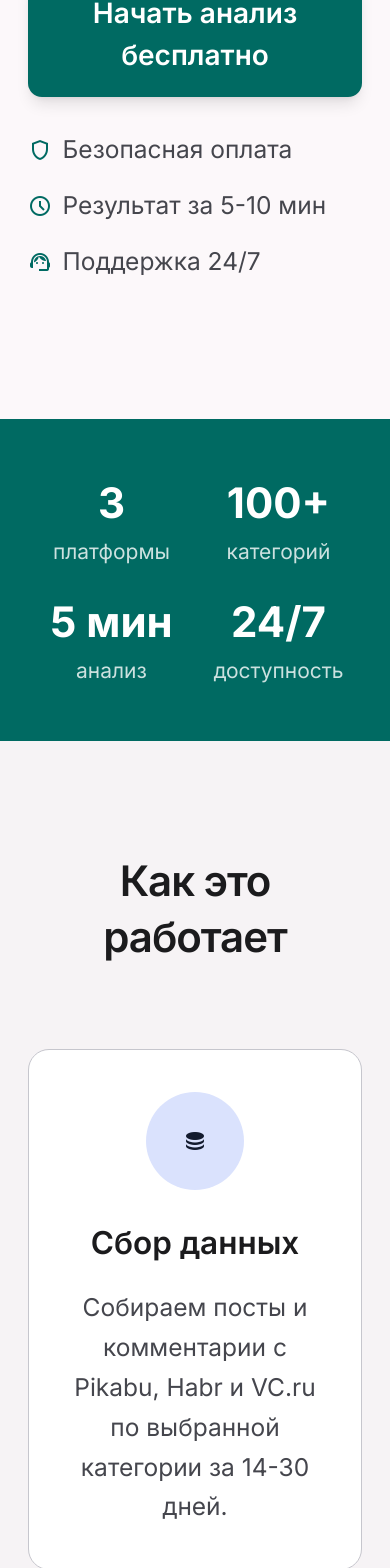
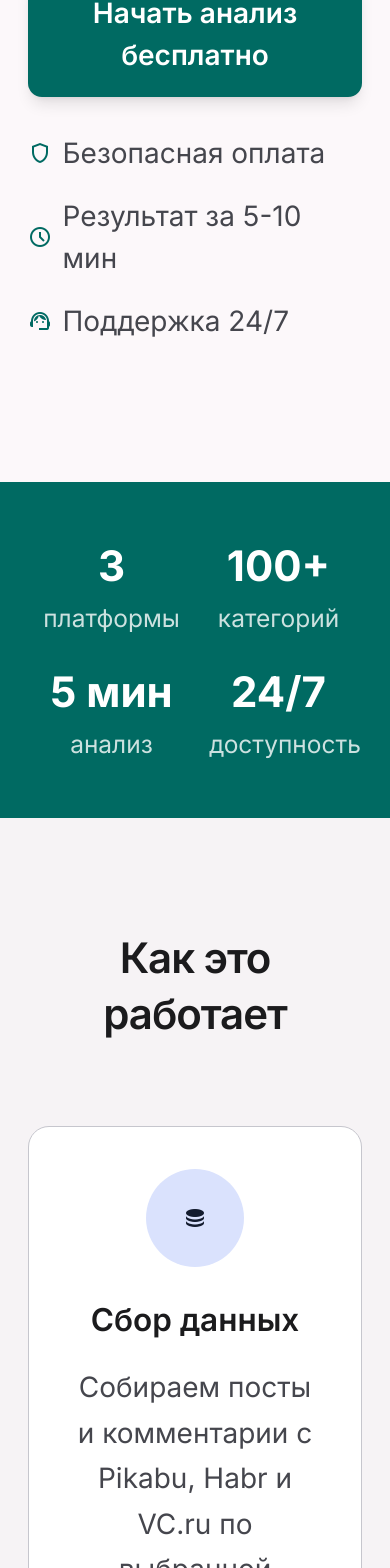
Before and after one commit to Nik-Maltcev/pikabu, a Vue app in the folder frontend/: page / in a window 390 px wide. Shown: the part 1258-2826 px from the top of the page. Built offline with nearby package versions, Linux system fonts and the light colour scheme; no server answers.

Commit message:
Increase body text to text-base, keep stats labels smaller

```diff
--- a/frontend/src/pages/Landing.vue
+++ b/frontend/src/pages/Landing.vue
@@ -48,17 +48,17 @@ function goToApp() {
               </button>
             </div>
             <!-- Trust badges -->
-            <div class="flex flex-wrap gap-3 md:gap-6 text-sm md:text-sm text-[#45464d]">
+            <div class="flex flex-wrap gap-3 md:gap-6 text-base md:text-base text-[#45464d]">
               <div class="flex items-center gap-1.5">
-                <span class="material-symbols-outlined text-[#006a62] text-base md:text-xl">shield</span>
+                <span class="material-symbols-outlined text-[#006a62] text-xl md:text-xl">shield</span>
                 Безопасная оплата
               </div>
               <div class="flex items-center gap-1.5">
-                <span class="material-symbols-outlined text-[#006a62] text-base md:text-xl">schedule</span>
+                <span class="material-symbols-outlined text-[#006a62] text-xl md:text-xl">schedule</span>
                 Результат за 5-10 мин
               </div>
               <div class="flex items-center gap-1.5">
-                <span class="material-symbols-outlined text-[#006a62] text-base md:text-xl">support_agent</span>
+                <span class="material-symbols-outlined text-[#006a62] text-xl md:text-xl">support_agent</span>
                 Поддержка 24/7
               </div>
             </div>
@@ -75,7 +75,7 @@ function goToApp() {
             <!-- Floating stats card - visible on lg+ -->
             <div class="hidden lg:block absolute -bottom-6 -left-6 bg-white rounded-xl shadow-xl p-4 border border-[#c6c6cd]">
               <div class="text-2xl font-bold text-[#006a62]">50 000+</div>
-              <div class="text-sm text-[#45464d]">постов проанализировано</div>
+              <div class="text-base text-[#45464d]">постов проанализировано</div>
             </div>
           </div>
         </div>
@@ -87,19 +87,19 @@ function goToApp() {
           <div class="grid grid-cols-2 md:grid-cols-4 gap-4 md:gap-8 text-center text-white">
             <div>
               <div class="text-2xl md:text-4xl font-bold mb-1 md:mb-2">3</div>
-              <div class="text-xs md:text-sm opacity-80">платформы</div>
+              <div class="text-sm md:text-sm opacity-80">платформы</div>
             </div>
             <div>
               <div class="text-2xl md:text-4xl font-bold mb-1 md:mb-2">100+</div>
-              <div class="text-xs md:text-sm opacity-80">категорий</div>
+              <div class="text-sm md:text-sm opacity-80">категорий</div>
             </div>
             <div>
               <div class="text-2xl md:text-4xl font-bold mb-1 md:mb-2">5 мин</div>
-              <div class="text-xs md:text-sm opacity-80">анализ</div>
+              <div class="text-sm md:text-sm opacity-80">анализ</div>
             </div>
             <div>
               <div class="text-2xl md:text-4xl font-bold mb-1 md:mb-2">24/7</div>
-              <div class="text-xs md:text-sm opacity-80">доступность</div>
+              <div class="text-sm md:text-sm opacity-80">доступность</div>
             </div>
           </div>
         </div>
@@ -115,7 +115,7 @@ function goToApp() {
                 <span class="material-symbols-outlined text-2xl md:text-3xl icon-fill">database</span>
               </div>
               <h3 class="text-lg md:text-xl font-semibold mb-3 md:mb-4">Сбор данных</h3>
-              <p class="text-sm text-[#45464d] leading-relaxed">
+              <p class="text-base text-[#45464d] leading-relaxed">
                 Собираем посты и комментарии с Pikabu, Habr и VC.ru по выбранной категории за 14-30 дней.
               </p>
             </div>
@@ -124,7 +124,7 @@ function goToApp() {
                 <span class="material-symbols-outlined text-2xl md:text-3xl icon-fill">psychology</span>
               </div>
               <h3 class="text-lg md:text-xl font-semibold mb-3 md:mb-4">ИИ-анализ</h3>
-              <p class="text-sm text-[#45464d] leading-relaxed">
+              <p class="text-base text-[#45464d] leading-relaxed">
                 Нейросеть анализирует боли аудитории, выявляет паттерны и генерирует бизнес-идеи.
               </p>
             </div>
@@ -133,7 +133,7 @@ function goToApp() {
                 <span class="material-symbols-outlined text-2xl md:text-3xl icon-fill">description</span>
               </div>
               <h3 class="text-lg md:text-xl font-semibold mb-3 md:mb-4">Готовый отчёт</h3>
-              <p class="text-sm text-[#45464d] leading-relaxed">
+              <p class="text-base text-[#45464d] leading-relaxed">
                 Получаете структурированный отчёт с нишами, JTBD-анализом и планом запуска MVP.
               </p>
             </div>
@@ -260,7 +260,7 @@ function goToApp() {
             <span class="material-symbols-outlined text-4xl text-[#006a62] shrink-0">trending_up</span>
             <div>
               <h3 class="text-xl font-semibold mb-2">Снижение рисков</h3>
-              <p class="text-sm text-[#45464d]">Объективная оценка на основе данных, а не интуиции.</p>
+              <p class="text-base text-[#45464d]">Объективная оценка на основе данных, а не интуиции.</p>
             </div>
           </div>
           <!-- Small -->
@@ -289,7 +289,7 @@ function goToApp() {
             </div>
             <h3 class="text-xl font-semibold mb-3">Начинающие предприниматели</h3>
             <p class="text-[#45464d] mb-4">Ищете первую бизнес-идею? Получите список проверенных ниш с реальным спросом и низким порогом входа.</p>
-            <ul class="text-sm text-[#45464d] space-y-2">
+            <ul class="text-base text-[#45464d] space-y-2">
               <li class="flex items-center gap-2">
                 <span class="material-symbols-outlined text-[#006a62] text-lg">check</span>
                 Идеи с минимальными вложениями
@@ -306,7 +306,7 @@ function goToApp() {
             </div>
             <h3 class="text-xl font-semibold mb-3">Действующий бизнес</h3>
             <p class="text-[#45464d] mb-4">Хотите расширить продуктовую линейку или выйти в смежную нишу? Найдите точки роста на основе данных.</p>
-            <ul class="text-sm text-[#45464d] space-y-2">
+            <ul class="text-base text-[#45464d] space-y-2">
               <li class="flex items-center gap-2">
                 <span class="material-symbols-outlined text-[#006a62] text-lg">check</span>
                 Анализ смежных рынков
@@ -323,7 +323,7 @@ function goToApp() {
             </div>
             <h3 class="text-xl font-semibold mb-3">Инвесторы и фонды</h3>
             <p class="text-[#45464d] mb-4">Оценивайте рыночный потенциал стартапов и находите перспективные направления для инвестиций.</p>
-            <ul class="text-sm text-[#45464d] space-y-2">
+            <ul class="text-base text-[#45464d] space-y-2">
               <li class="flex items-center gap-2">
                 <span class="material-symbols-outlined text-[#006a62] text-lg">check</span>
                 Валидация бизнес-моделей
@@ -363,7 +363,7 @@ function goToApp() {
             <div class="text-xs font-semibold text-green-700 bg-green-50 px-3 py-1 rounded-full w-fit mb-4">БЕСПЛАТНО</div>
             <h3 class="text-lg font-semibold text-[#1b1b1d] mb-2">Превью отчёта</h3>
             <p class="text-3xl font-bold text-[#1b1b1d] mb-4">0 ₽</p>
-            <ul class="text-sm text-[#44474d] space-y-2 mb-6">
+            <ul class="text-base text-[#44474d] space-y-2 mb-6">
               <li class="flex items-start gap-2">
                 <span class="material-symbols-outlined text-green-600 text-lg mt-0.5">check</span>
                 3–5 лучших ниш по категории
@@ -394,7 +394,7 @@ function goToApp() {
             <div class="text-xs font-semibold text-[#006a62] bg-[#57fae9]/20 px-3 py-1 rounded-full w-fit mb-4">ПОЛНЫЙ ДОСТУП</div>
             <h3 class="text-lg font-semibold text-[#1b1b1d] mb-2">Полный отчёт</h3>
             <p class="text-3xl font-bold text-[#1b1b1d] mb-4">4 990 ₽</p>
-            <ul class="text-sm text-[#44474d] space-y-2 mb-6">
+            <ul class="text-base text-[#44474d] space-y-2 mb-6">
               <li class="flex items-start gap-2">
                 <span class="material-symbols-outlined text-[#006a62] text-lg mt-0.5">check</span>
                 Все найденные ниши без ограничений
@@ -436,7 +436,7 @@ function goToApp() {
                 <span class="font-medium text-[#1b1b1d] text-sm md:text-base pr-4">Откуда берутся данные для анализа?</span>
                 <span class="material-symbols-outlined text-[#006a62] transition-transform group-open:rotate-180">expand_more</span>
               </summary>
-              <div class="px-4 md:px-5 pb-4 md:pb-5 text-sm text-[#45464d] leading-relaxed">
+              <div class="px-4 md:px-5 pb-4 md:pb-5 text-base text-[#45464d] leading-relaxed">
                 Мы собираем публичные посты и комментарии с трёх русскоязычных площадок: Pikabu, Habr и VC.ru. Это реальные обсуждения реальных людей — не опросы и не фокус-группы.
               </div>
             </details>
@@ -445,7 +445,7 @@ function goToApp() {
                 <span class="font-medium text-[#1b1b1d] text-sm md:text-base pr-4">Сколько времени занимает анализ?</span>
                 <span class="material-symbols-outlined text-[#006a62] transition-transform group-open:rotate-180">expand_more</span>
               </summary>
-              <div class="px-4 md:px-5 pb-4 md:pb-5 text-sm text-[#45464d] leading-relaxed">
+              <div class="px-4 md:px-5 pb-4 md:pb-5 text-base text-[#45464d] leading-relaxed">
                 Обычно 5-10 минут. Можете подождать на странице или оставить email/Telegram — пришлём уведомление когда отчёт будет готов.
               </div>
             </details>
@@ -454,7 +454,7 @@ function goToApp() {
                 <span class="font-medium text-[#1b1b1d] text-sm md:text-base pr-4">Что если ниша мне не подойдёт?</span>
                 <span class="material-symbols-outlined text-[#006a62] transition-transform group-open:rotate-180">expand_more</span>
               </summary>
-              <div class="px-4 md:px-5 pb-4 md:pb-5 text-sm text-[#45464d] leading-relaxed">
+              <div class="px-4 md:px-5 pb-4 md:pb-5 text-base text-[#45464d] leading-relaxed">
                 Отчёт показывает объективную картину на основе данных. Если в категории мало болей или идей — это тоже ценная информация, которая сэкономит вам время. Попробуйте другую категорию — первые 3 анализа бесплатны.
               </div>
             </details>
@@ -463,7 +463,7 @@ function goToApp() {
                 <span class="font-medium text-[#1b1b1d] text-sm md:text-base pr-4">Можно ли вернуть деньги?</span>
                 <span class="material-symbols-outlined text-[#006a62] transition-transform group-open:rotate-180">expand_more</span>
               </summary>
-              <div class="px-4 md:px-5 pb-4 md:pb-5 text-sm text-[#45464d] leading-relaxed">
+              <div class="px-4 md:px-5 pb-4 md:pb-5 text-base text-[#45464d] leading-relaxed">
                 Возврат возможен если отчёт не был сгенерирован из-за технической ошибки. Напишите на nikmaltcev@vk.com в течение 7 дней с момента оплаты.
               </div>
             </details>
@@ -472,7 +472,7 @@ function goToApp() {
                 <span class="font-medium text-[#1b1b1d] text-sm md:text-base pr-4">Как долго хранится отчёт?</span>
                 <span class="material-symbols-outlined text-[#006a62] transition-transform group-open:rotate-180">expand_more</span>
               </summary>
-              <div class="px-4 md:px-5 pb-4 md:pb-5 text-sm text-[#45464d] leading-relaxed">
+              <div class="px-4 md:px-5 pb-4 md:pb-5 text-base text-[#45464d] leading-relaxed">
                 Бессрочно. После оплаты полный отчёт доступен по уникальной ссылке в любое время. Рекомендуем сохранить ссылку или зарегистрироваться — тогда все отчёты будут в личном кабинете.
               </div>
             </details>
```
